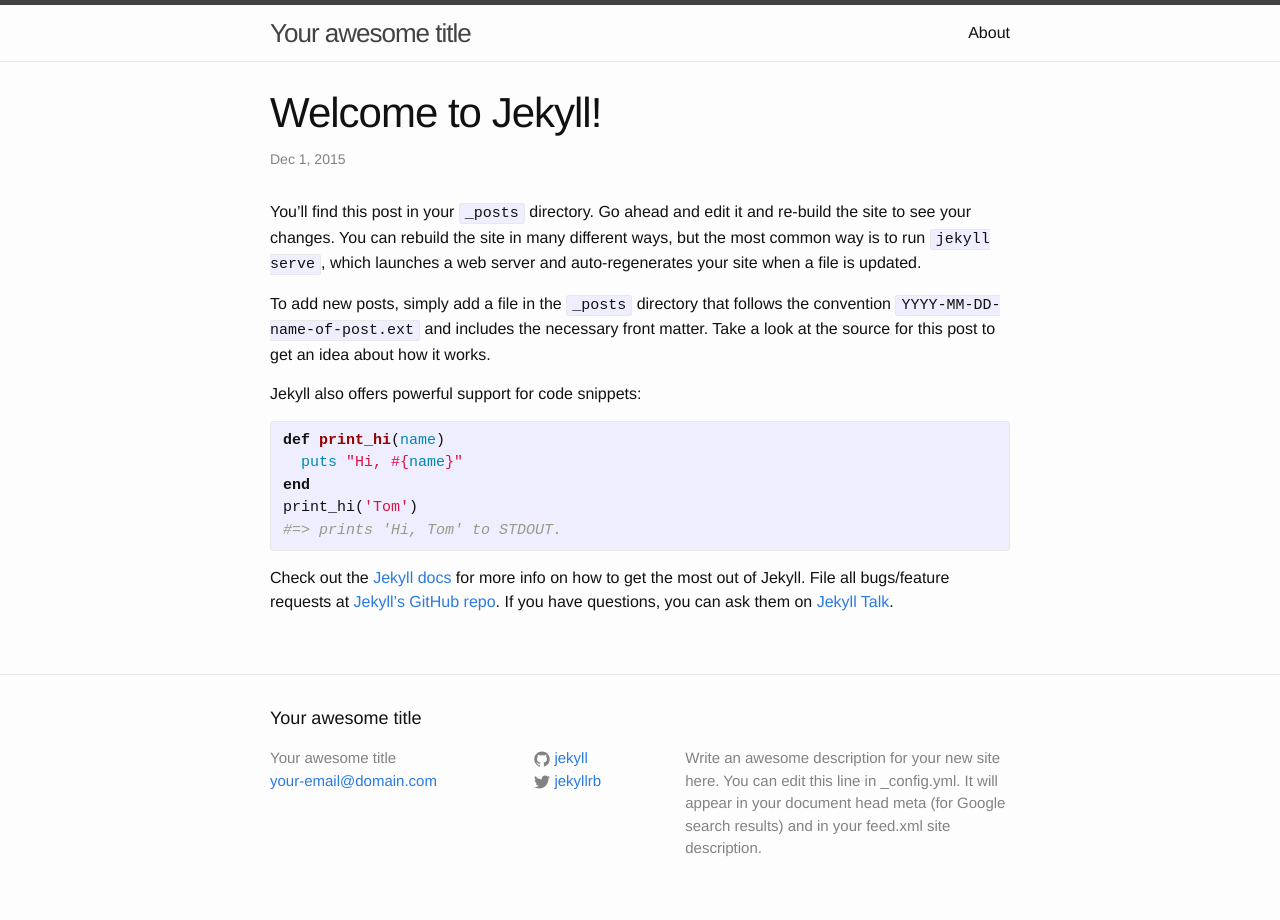
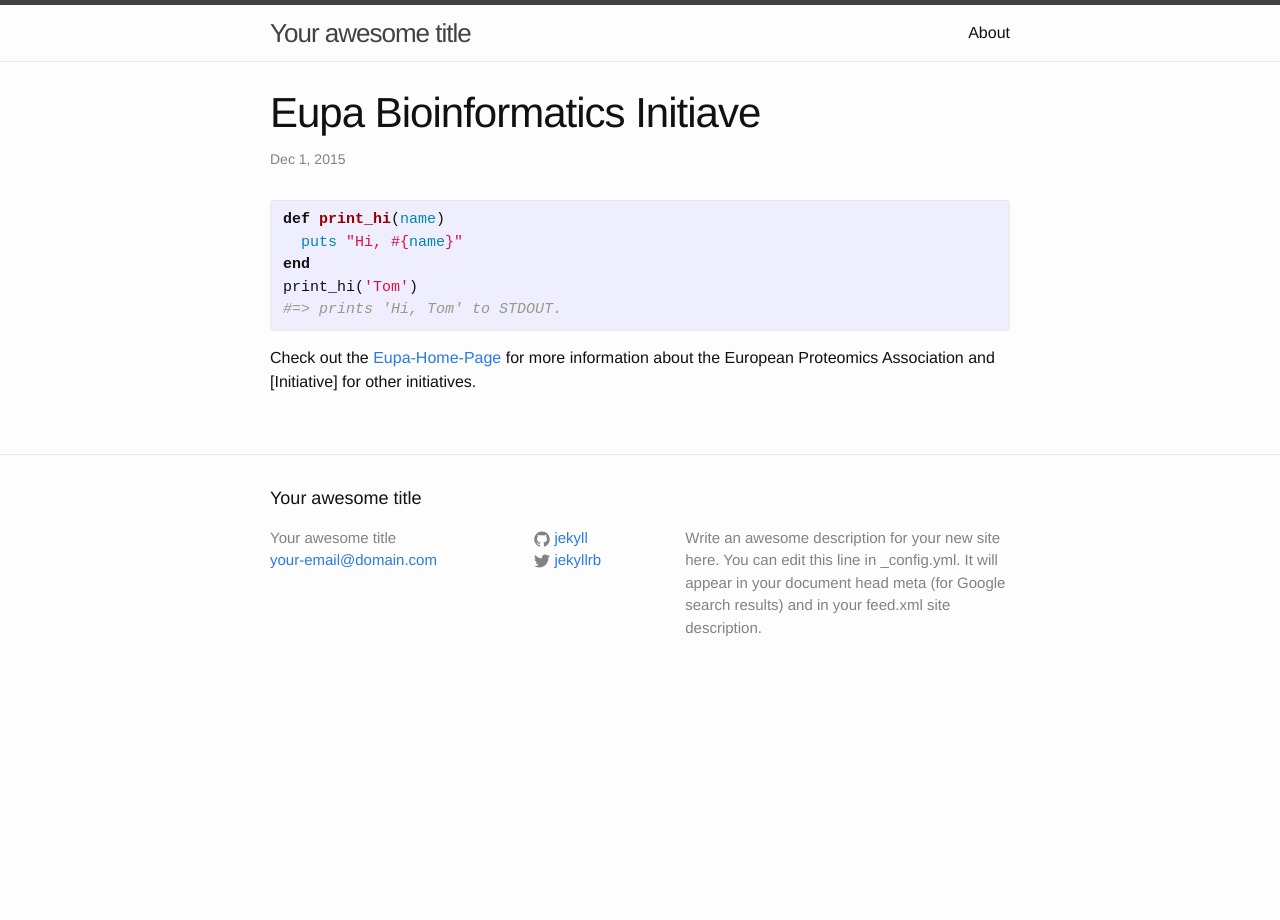
Before and after one commit to veitveit/eupa-bioinfo.github.io, a Jekyll site: the page built from _posts/2015-12-01-welcome-to-jekyll.markdown, in a window 1280 px wide. Built offline with Jekyll 4.4.1, drawn with Linux system fonts in a browser that asks for light colours.

Commit message:
some changes

```diff
--- a/_posts/2015-12-01-welcome-to-jekyll.markdown
+++ b/_posts/2015-12-01-welcome-to-jekyll.markdown
@@ -1,14 +1,10 @@
 ---
 layout: post
-title:  "Welcome to Jekyll!"
+title:  "Eupa Bioinformatics Initiave"
 date:   2015-12-01 10:27:07 +0100
-categories: jekyll update
+categories: introduction mission information
 ---
-You’ll find this post in your `_posts` directory. Go ahead and edit it and re-build the site to see your changes. You can rebuild the site in many different ways, but the most common way is to run `jekyll serve`, which launches a web server and auto-regenerates your site when a file is updated.
 
-To add new posts, simply add a file in the `_posts` directory that follows the convention `YYYY-MM-DD-name-of-post.ext` and includes the necessary front matter. Take a look at the source for this post to get an idea about how it works.
-
-Jekyll also offers powerful support for code snippets:
 
 {% highlight ruby %}
 def print_hi(name)
@@ -18,8 +14,7 @@ print_hi('Tom')
 #=> prints 'Hi, Tom' to STDOUT.
 {% endhighlight %}
 
-Check out the [Jekyll docs][jekyll-docs] for more info on how to get the most out of Jekyll. File all bugs/feature requests at [Jekyll’s GitHub repo][jekyll-gh]. If you have questions, you can ask them on [Jekyll Talk][jekyll-talk].
+Check out the [Eupa-Home-Page] for more information about the European Proteomics Association and [Initiative] for other initiatives.
 
-[jekyll-docs]: http://jekyllrb.com/docs/home
-[jekyll-gh]:   https://github.com/jekyll/jekyll
-[jekyll-talk]: https://talk.jekyllrb.com/
+[Eupa-Home-Page]: http://www.eupa.org
+[Initiave]:   http://www.eupa.org/index.php/eupa-initiatives
```
